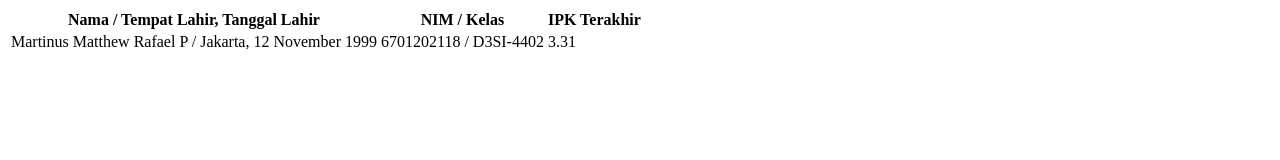
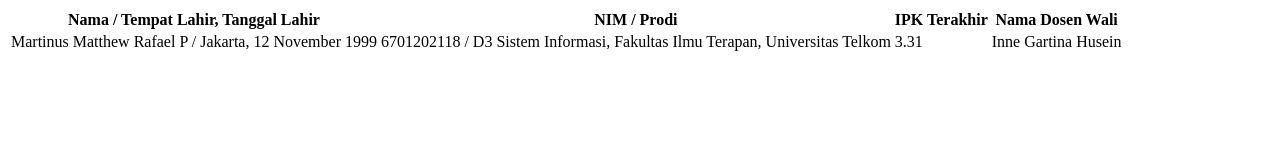
Before and after one commit to martinmatthewr/Assesment1-6701202118-PWB, a plain HTML site: page index.html in a window 1280 px wide. Drawn offline with Linux system fonts and the light colour scheme.

Commit message:
v1.2.0-6701202118

```diff
--- a/index.html
+++ b/index.html
@@ -2,13 +2,15 @@
     <table>
         <tr>
             <th>Nama / Tempat Lahir, Tanggal Lahir</th>
-            <th>NIM / Kelas</th>
+            <th>NIM / Prodi</th>
             <th>IPK Terakhir</th>
+            <th>Nama Dosen Wali</th>
         </tr>
         <tr>
             <td> Martinus Matthew Rafael P / Jakarta, 12 November 1999</td>
-            <td>6701202118 / D3SI-4402</td>
+            <td>6701202118 / D3 Sistem Informasi, Fakultas Ilmu Terapan, Universitas Telkom</td>
             <td>3.31</td>
+            <td>Inne Gartina Husein</td>
         </tr>
     </table>
 </html>
```
Also changed, not shown: foto.html (+2 -0 lines).
